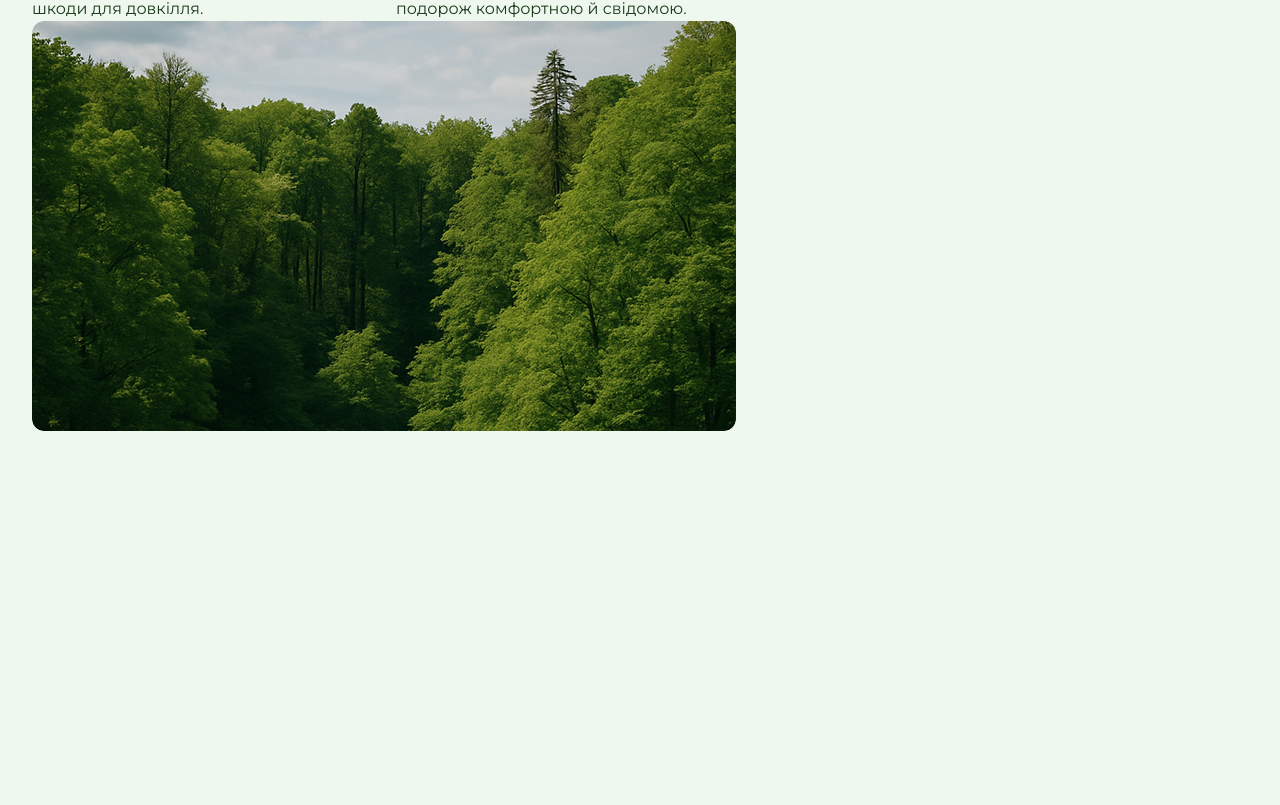
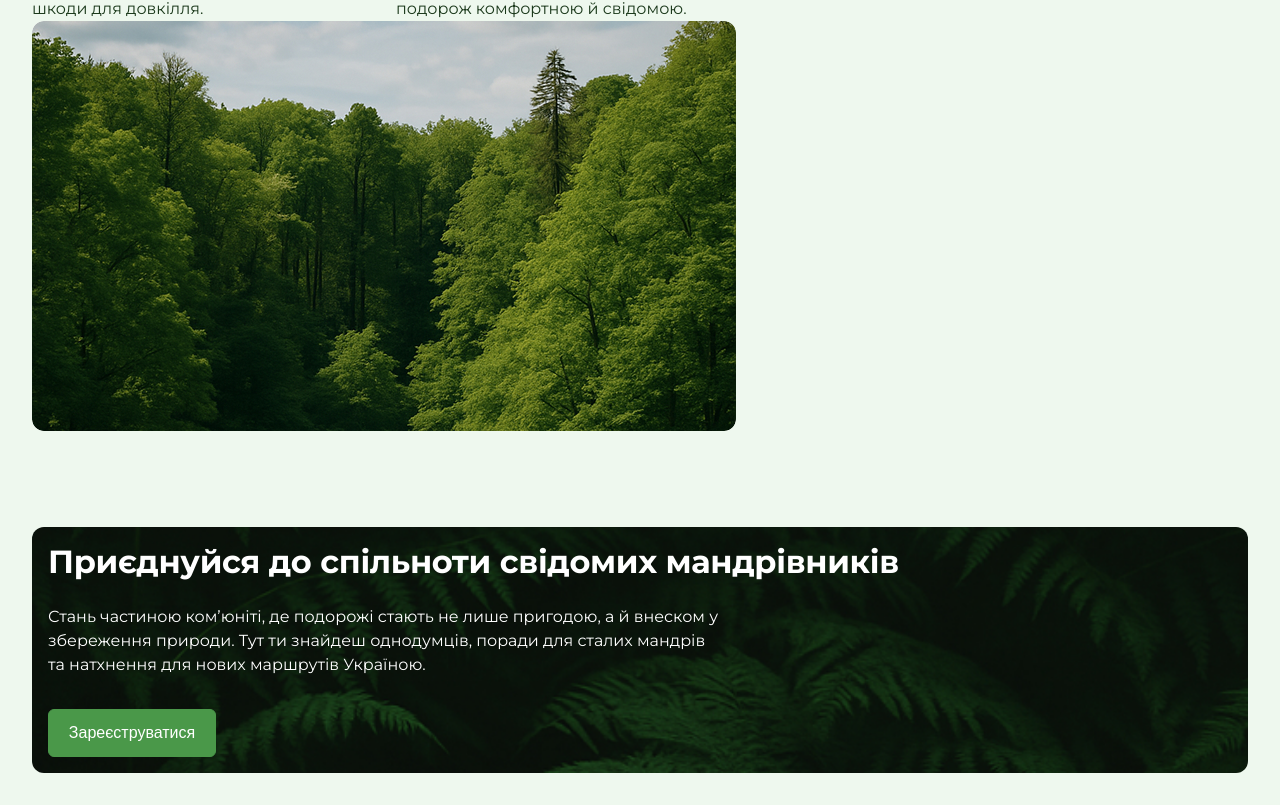
Before and after one commit to Grimi314/Team-project-frontend, a Next.js app: page / in a window 1280 px wide. Shown: the part 425-1230 px from the top of the page. Before the commit the page ends 920 px from the top, so only its background shows below. Built offline with nearby package versions, Linux system fonts and the light colour scheme; no server answers.

Commit message:
Add join section

```diff
--- a/src/app/components/home/join/join.module.css
+++ b/src/app/components/home/join/join.module.css
@@ -0,0 +1,105 @@
+.joinSection {
+  padding-top: 32px;
+  padding-bottom: 32px;
+}
+
+.joinTitle {
+  font-weight: 700;
+  font-size: 26px;
+  font-family: 'Montserrat', sans-serif;
+  line-height: 1.2;
+  letter-spacing: -0.01em;
+  color: #ffffff;
+  margin-bottom: 24px;
+}
+
+.joinDescription {
+  font-weight: 400;
+  font-size: 16px;
+  font-family: 'Montserrat', sans-serif;
+
+  line-height: 1.5;
+  color: #ffffff;
+  width: 303px;
+  margin-bottom: 32px;
+}
+
+.joinLink {
+  display: flex;
+  align-items: center;
+  justify-content: center;
+  flex-direction: row;
+  border: 1px solid #4a9849;
+  border-radius: 6px;
+
+  max-width: 100%;
+  height: 48px;
+  background: #4a9849;
+  font-weight: 500;
+  font-size: 16px;
+
+  line-height: 1.5;
+  color: #ffffff;
+  padding-top: 12px;
+  padding-bottom: 12px;
+}
+
+.joinContent {
+  background-image: url('/join-mobile.jpg');
+  background-repeat: no-repeat;
+  background-position: center;
+  background-size: cover;
+  padding-top: 16px;
+  padding-bottom: 16px;
+  padding-left: 16px;
+  padding-right: 16px;
+  border-radius: 16px;
+}
+
+@media screen and (min-width: 768px) {
+  .joinDescription {
+    width: 672px;
+  }
+
+  .joinTitle {
+    font-size: 32px;
+  }
+
+  .joinLink {
+    width: 168px;
+  }
+
+  .joinContent {
+    background-image: url('/join-tablet.jpg');
+    border-radius: 12px;
+  }
+}
+
+@media screen and (min-width: 1440px) {
+  .joinTitle {
+    font-size: 48px;
+    width: 768px;
+  }
+
+  .joinDescription {
+    font-size: 20px;
+    width: 768px;
+  }
+
+  .joinContent {
+    padding-left: 64px;
+    padding-top: 62.66px;
+    padding-bottom: 63.34px;
+    background-image: url('/join-desktop.jpg');
+  }
+
+  .joinSection {
+    padding-top: 48px;
+    padding-bottom: 48px;
+  }
+
+  .joinLink {
+    font-size: 20px;
+    width: 204px;
+  }
+}
--- a/src/app/components/home/join/join.tsx
+++ b/src/app/components/home/join/join.tsx
@@ -0,0 +1,34 @@
+'use client';
+
+import { useAuthStore } from '@/auth/model/authStore';
+import Link from 'next/link';
+import css from './join.module.css';
+
+export default function Join() {
+  const { isAuth } = useAuthStore();
+
+  return (
+    <section className={css.joinSection}>
+      <div className="container">
+        <div className={css.joinContent}>
+          <h2 className={css.joinTitle}>
+            Приєднуйся до спільноти свідомих мандрівників
+          </h2>
+
+          <p className={css.joinDescription}>
+            Стань частиною ком’юніті, де подорожі стають не лише пригодою, а й
+            внеском у збереження природи. Тут ти знайдеш однодумців, поради для
+            сталих мандрів та натхнення для нових маршрутів Україною.
+          </p>
+
+          <Link
+            href={isAuth ? '/profile' : '/auth/register'}
+            className={css.joinLink}
+          >
+            {isAuth ? 'Збережені статті' : 'Зареєструватися'}
+          </Link>
+        </div>
+      </div>
+    </section>
+  );
+}
--- a/src/app/page.tsx
+++ b/src/app/page.tsx
@@ -1,9 +1,11 @@
 import About from './components/home/about/about';
+import Join from './components/home/join/join';
 
 export default function Home() {
   return (
     <main>
       <About />
+      <Join />
     </main>
   );
 }
```
Also changed, not shown: public/join-mobile.jpg (added), public/join-mobile.png (deleted), src/app/profile/own/page.tsx (added), src/app/profile/page.tsx (added), src/app/profile/profilePage.module.css (added), src/app/profile/saved/page.tsx (added).
